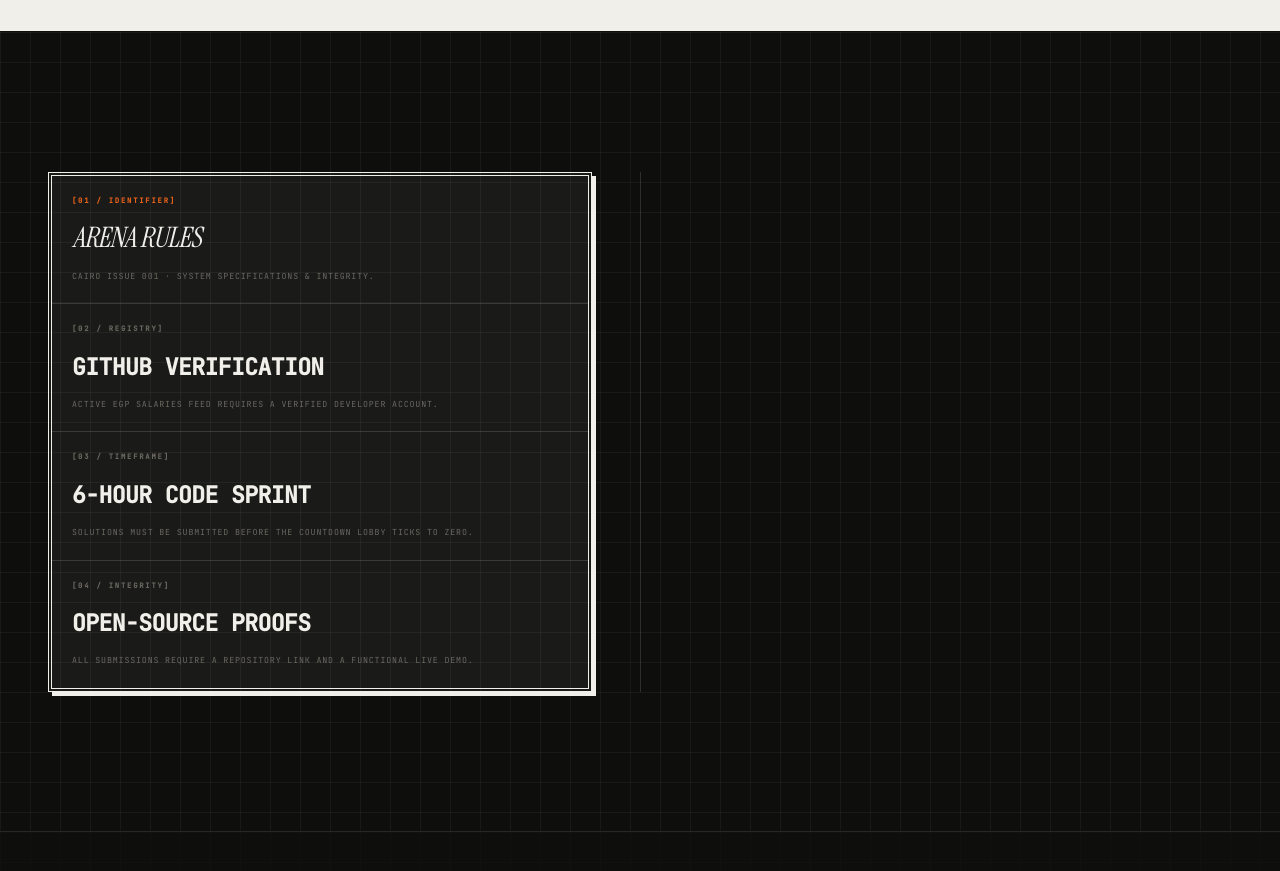
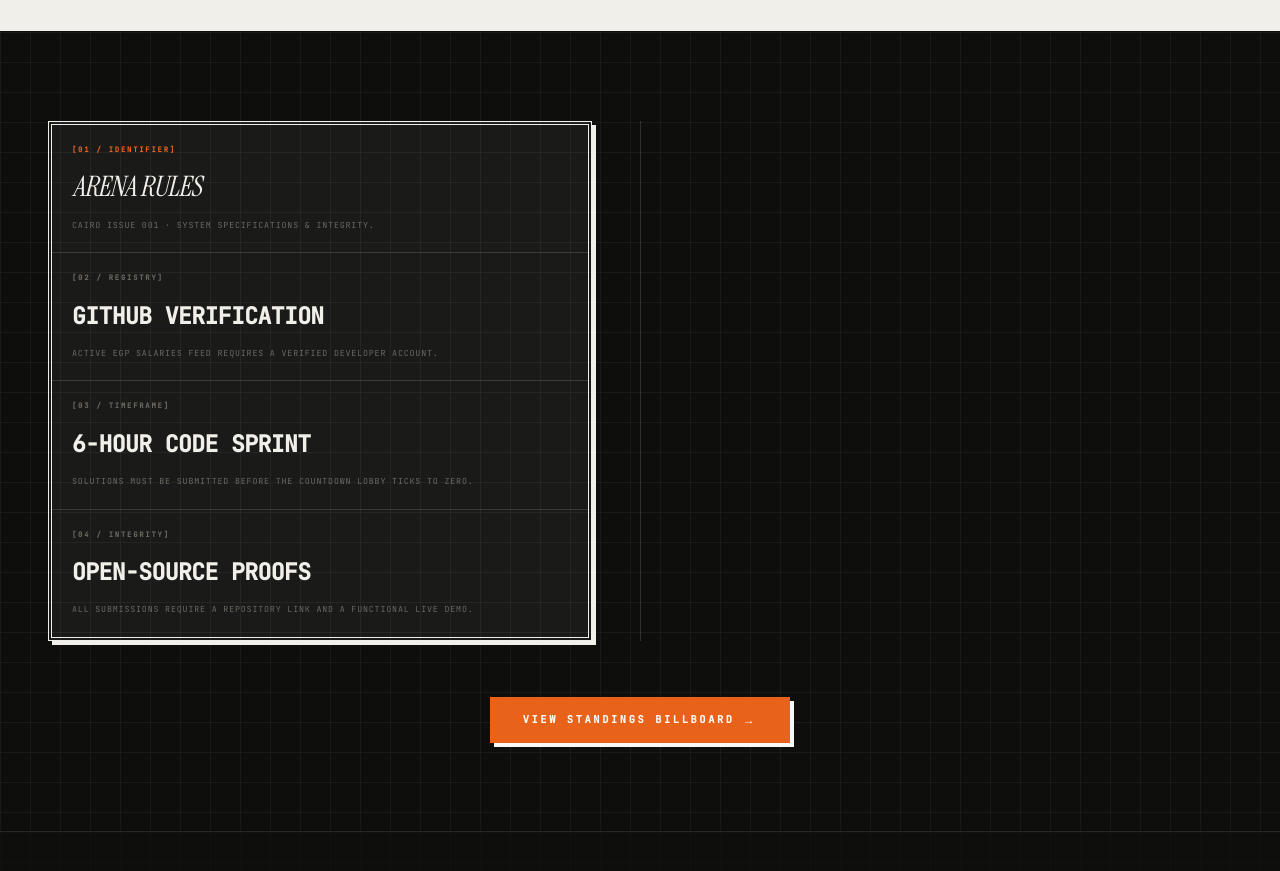
Before and after one commit to karim549549/GlassDoor, a Next.js app: page / in a window 1280 px wide. Shown: the part 3440-4311 px from the top of the page. Built offline with nearby package versions, Linux system fonts and the light colour scheme; no server answers.

Commit message:
feat: add Billboard redirect button centered in Section 3 and create placeholder billboard page

```diff
--- /dev/null
+++ b/app/billboard/page.tsx
@@ -0,0 +1,27 @@
+import React from "react";
+
+export default function BillboardPage() {
+  return (
+    <main className="min-h-screen bg-[#F1EFE9] text-[#0E0E0D] flex flex-col items-center justify-center p-6 text-center">
+      <div className="max-w-md space-y-4 border-2 border-[#0E0E0D] p-8 md:p-12 shadow-[4px_4px_0px_0px_rgba(14,14,13,1)] bg-[#FAF8F5]">
+        <span className="font-mono text-[0.55rem] text-orange uppercase tracking-[0.25em] font-bold">
+          [PAGE // BILLBOARD]
+        </span>
+        <h1 className="font-display italic text-4xl uppercase leading-none">
+          Standings
+        </h1>
+        <p className="font-mono text-[0.52rem] text-muted-foreground uppercase tracking-widest leading-relaxed">
+          Global developer sprint scorecards, team metrics, and rankings will render here.
+        </p>
+        <div className="pt-4">
+          <a
+            href="/"
+            className="px-6 py-2.5 bg-[#0E0E0D] text-[#FAF8F5] font-mono text-[0.6rem] font-bold tracking-wider uppercase hover:bg-orange hover:text-[#FAF8F5] transition-colors inline-block"
+          >
+            [Return Home]
+          </a>
+        </div>
+      </div>
+    </main>
+  );
+}
--- a/components/home/HeroAndArenas.tsx
+++ b/components/home/HeroAndArenas.tsx
@@ -17,7 +17,7 @@ export function HeroAndArenas() {
       <ArenasSection ref={arenasRef} containerRef={containerRef} />
 
       {/* Third Section - Starts dark (matching Section 2) and morphs to light cream (matching Section 1) */}
-      <div className="pink-section-container h-screen min-h-screen bg-[#0E0E0D] text-[#F1EFE9] w-full border-t border-[#0E0E0D]/10 relative flex items-center z-10 transition-colors duration-300 overflow-visible">
+      <div className="pink-section-container h-screen min-h-screen bg-[#0E0E0D] text-[#F1EFE9] w-full border-t border-[#0E0E0D]/10 relative flex flex-col justify-center items-center py-12 z-10 transition-colors duration-300 overflow-visible">
         {/* Editorial Blueprint Grid Backdrop Overlay */}
         <div className="absolute inset-0 opacity-[0.18] pointer-events-none z-0">
           <svg width="100%" height="100%" xmlns="http://www.w3.org/2000/svg">
@@ -30,16 +30,17 @@ export function HeroAndArenas() {
           </svg>
         </div>
 
-        {/* Column Layout Container */}
-        <div className="max-w-7xl mx-auto w-full h-full flex flex-col md:flex-row items-center justify-between px-6 md:px-12 relative z-10 pointer-events-none">
+        {/* Content Columns Wrapper */}
+        <div className="max-w-7xl mx-auto w-full flex flex-col items-center gap-8 relative z-10 pointer-events-none">
 
-          {/* Left Column: Asymmetrical Editorial Arena Rules Box (Single unified brutalist box styled like a 4-floor building) */}
+          <div className="w-full flex flex-col md:flex-row items-center justify-between px-6 md:px-12 pointer-events-none">
+            {/* Left Column: Asymmetrical Editorial Arena Rules Box */}
             <div className="w-full md:w-1/2 flex flex-col justify-center text-left pointer-events-auto pr-0 md:pr-4 max-w-xl">
 
               {/* The 4-Floor Unified Brutalist Grid Box */}
               <div className="w-full border-4 border-double border-current bg-[#FAF8F5]/5 flex flex-col h-[520px] shadow-[4px_4px_0px_0px_currentColor] relative">
 
-              {/* Floor 1 (Top Row): Identifier & Section Header */}
+                {/* Floor 1: Identifier & Section Header */}
                 <div className="flex-1 flex flex-col justify-between p-5 border-b border-current/15">
                   <span className="font-mono text-[0.45rem] text-orange uppercase tracking-[0.25em] font-bold block">
                     [01 / IDENTIFIER]
@@ -78,7 +79,7 @@ export function HeroAndArenas() {
                   </p>
                 </div>
 
-              {/* Floor 4 (Bottom Row): Integrity Rules */}
+                {/* Floor 4: Integrity Rules */}
                 <div className="flex-1 flex flex-col justify-between p-5">
                   <span className="font-mono text-[0.45rem] text-muted-foreground uppercase tracking-[0.25em] font-bold block">
                     [04 / INTEGRITY]
@@ -94,11 +95,22 @@ export function HeroAndArenas() {
               </div>
             </div>
 
-          {/* Column Divider Line - Matching weight/color of inside floor dividers to unify columns into a building layout */}
+            {/* Column Divider Line */}
             <div className="hidden md:block w-px h-[520px] bg-current/15 self-center mx-8" />
 
             {/* Right Column Spacer (Provides layout alignment for the absolute stacked cards) */}
             <div className="w-full md:w-1/2 h-[350px] relative pointer-events-none" />
+          </div>
+
+          {/* Centered Billboard standings redirect button */}
+          <div className="w-full flex justify-center mt-6 pointer-events-auto">
+            <a
+              href="/billboard"
+              className="px-8 py-3.5 bg-orange text-[#FAF8F5] border border-orange font-mono text-[0.65rem] font-bold tracking-[0.25em] uppercase hover:bg-[#FAF8F5] hover:text-[#0E0E0D] hover:border-[#0E0E0D] transition-colors shadow-[4px_4px_0px_0px_currentColor] hover:shadow-[6px_6px_0px_0px_currentColor] active:translate-y-0.5 flex items-center gap-2"
+            >
+              View Standings Billboard <span className="font-sans font-normal text-xs">→</span>
+            </a>
+          </div>
 
         </div>
       </div>
```
Lines whose indentation alone changed are shown as unchanged.
